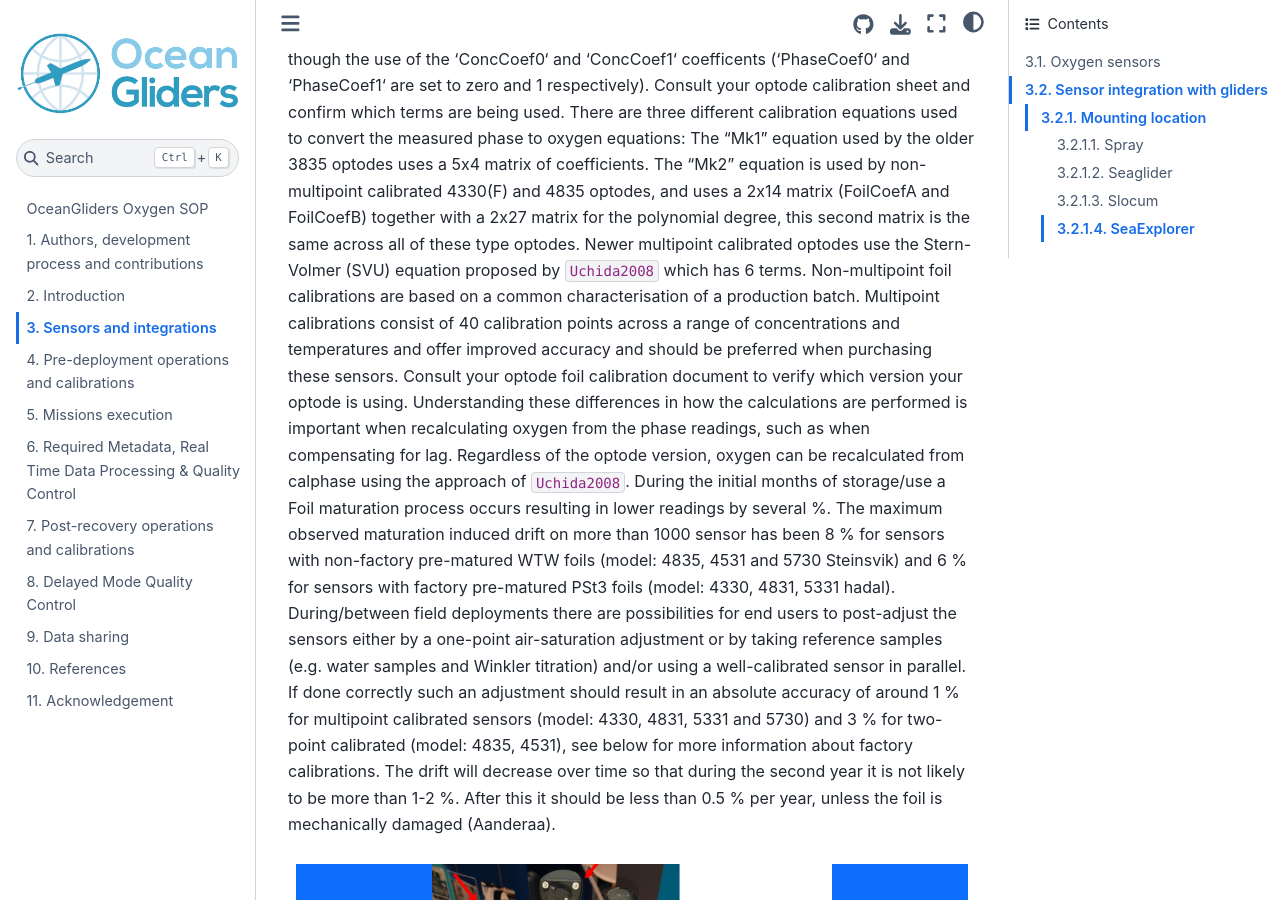
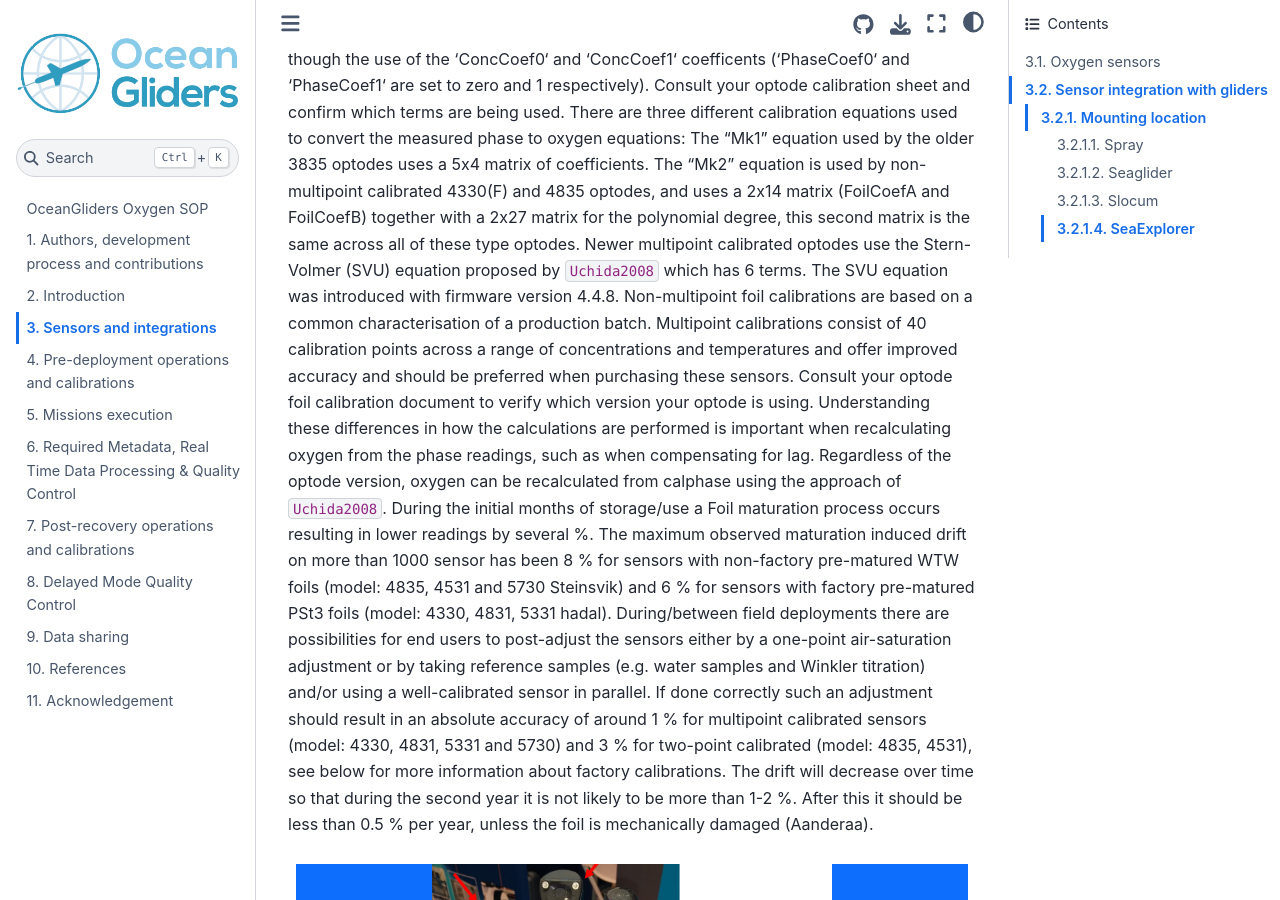
Before and after one commit to OceanGlidersCommunity/Oxygen_SOP, a Jupyter Book: the page built from sections/oxygen_sensors_integration.md, in a window 1280 px wide and 900 px high, scrolled down 1841 px. Built offline with Jupyter Book 1.0.4 settings and Sphinx 7.4.7 and the Sphinx Book theme 1.1.4, drawn with Linux system fonts in a browser that asks for light colours; cross-references to code outside the pages are shown as plain code.

Commit message:
add note about firmware versions

```diff
--- a/sections/oxygen_sensors_integration.md
+++ b/sections/oxygen_sensors_integration.md
@@ -46,6 +46,7 @@ There are three different calibration equations used to convert the measured pha
 The “Mk1” equation used by the older 3835 optodes uses a 5x4 matrix of coefficients.
 The “Mk2” equation is used by non-multipoint calibrated 4330(F) and 4835 optodes, and uses a 2x14 matrix (FoilCoefA and FoilCoefB) together with a 2x27 matrix for the polynomial degree, this second matrix is the same across all of these type optodes.
 Newer multipoint calibrated optodes use the Stern-Volmer (SVU) equation proposed by {cite}`Uchida2008` which has 6 terms.
+The SVU equation was introduced with firmware version 4.4.8.
 Non-multipoint foil calibrations are based on a common characterisation of a production batch.
 Multipoint calibrations consist of 40 calibration points across a range of concentrations and temperatures and offer improved accuracy and should be preferred when purchasing these sensors.
 Consult your optode foil calibration document to verify which version your optode is using.
```
